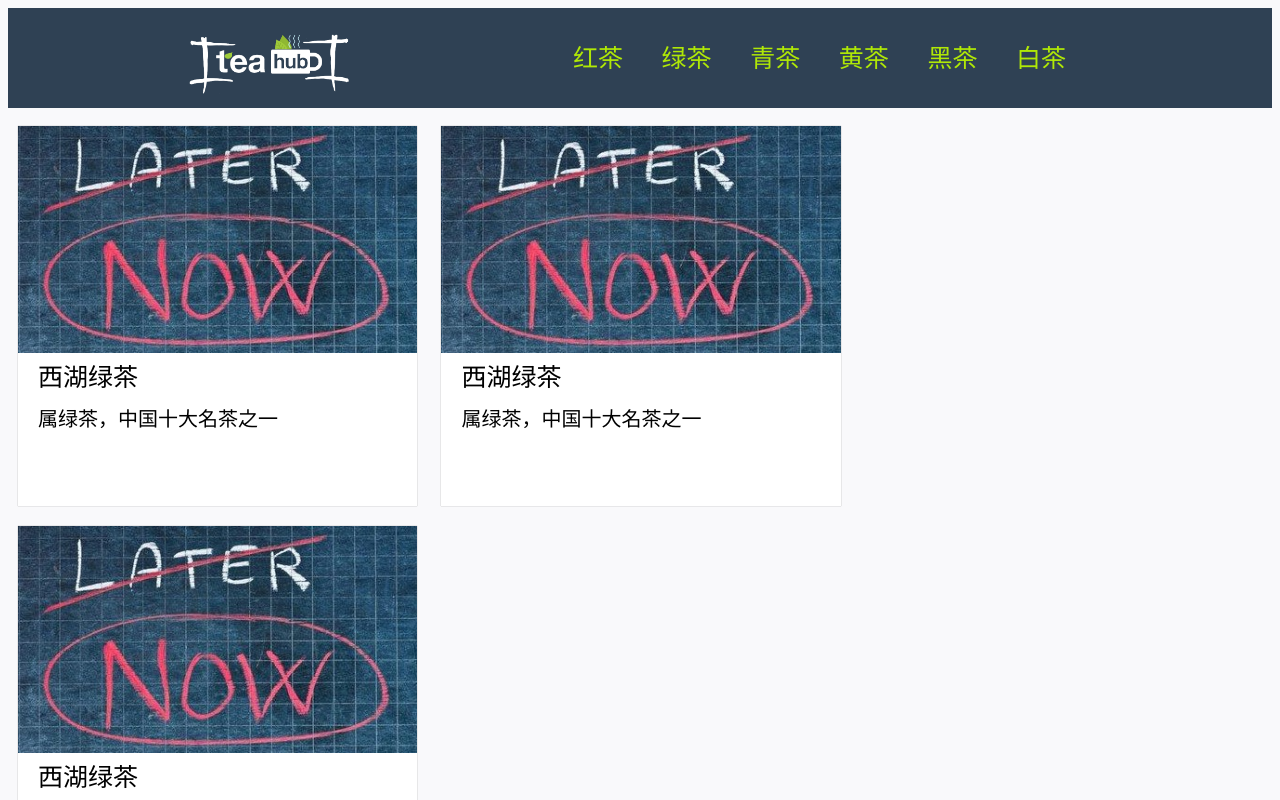
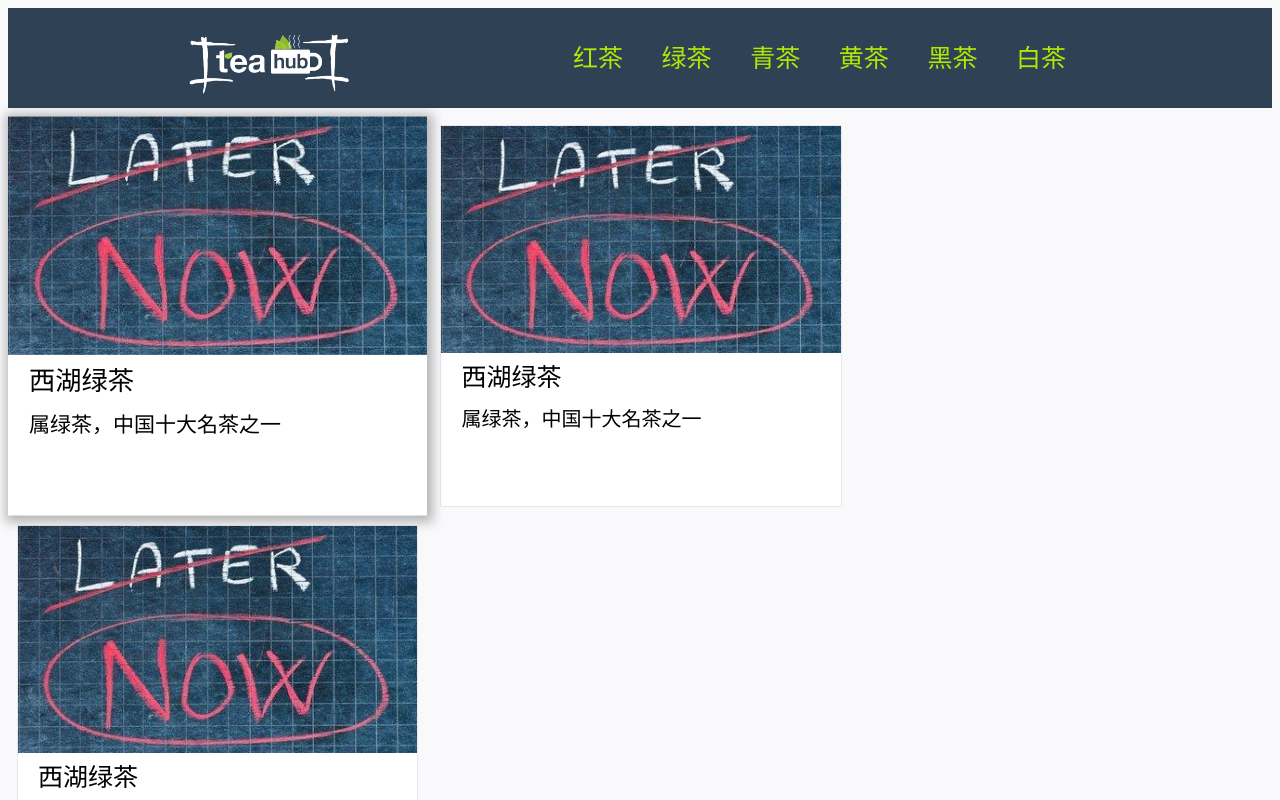
Before and after one commit to tea-card/tea-card.github.io, a plain HTML site: page index.html in a window 1280 px wide. In both pictures the pointer is over the element 217 px from the left and 316 px from the top of the page. Shown: the top 800 px of the page. Drawn offline with Linux system fonts and the light colour scheme.

Commit message:
Add files via upload

```diff
--- a/css/my.css
+++ b/css/my.css
@@ -68,6 +68,13 @@ footer p {
 	box-shadow: 0 0 1px #909090
 }
 
+.tea-card:hover{
+	transform: scale(1.05);
+	-webkit-box-shadow: 2px 2px 10px 4px rgba(20, 20, 20, 1);
+	-moz-box-shadow: 2px 2px 10px 4px rgba(20, 20, 20, 0.6);
+	box-shadow: 2px 2px 10px 4px rgba(20, 20, 20, 0.3);
+}
+
 .tea-card img {
 	padding:0px 0px 0px 0px;
 	width:100%
```
